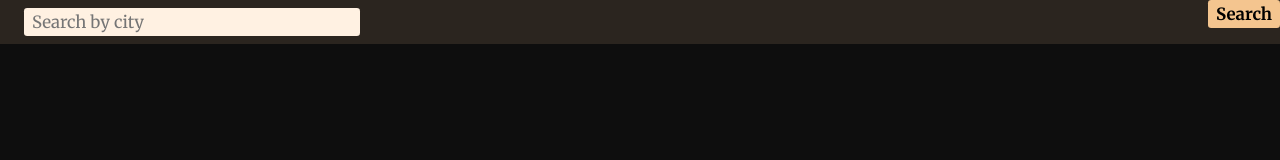
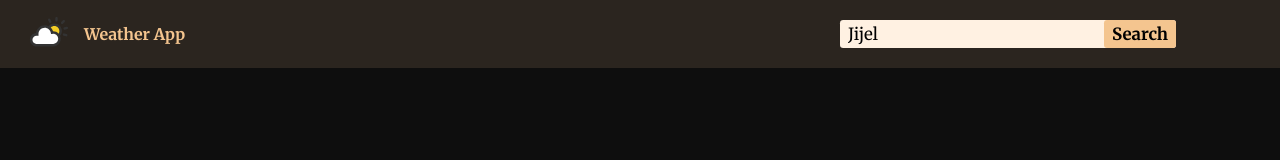
Before and after one commit to CheraHamza/Weather-App, a website built with webpack: page src/index.html in a window 1280 px wide. Built offline with nearby package versions, Linux system fonts and the light colour scheme.

Commit message:
add header logo elements

```diff
--- a/src/index.html
+++ b/src/index.html
@@ -7,13 +7,19 @@
 	</head>
 	<body>
 		<div class="header">
-			<form>
+			<div class="logo-container">
+				<img class="logo-img" src="./assets/logo.svg" />
+				<p class="logo-text">Weather App</p>
+			</div>
+			<form class="search">
 				<label for="location">
 					<input
 						type="text"
 						name="location"
 						id="location"
 						placeholder="Search by city"
+						value="Jijel"
+						maxlength="35"
 					/>
 				</label>
 
@@ -22,6 +28,7 @@
 		</div>
 		<div class="weather">
 			<div class="current"></div>
+			<div class="forecast"></div>
 		</div>
 	</body>
 </html>
```
